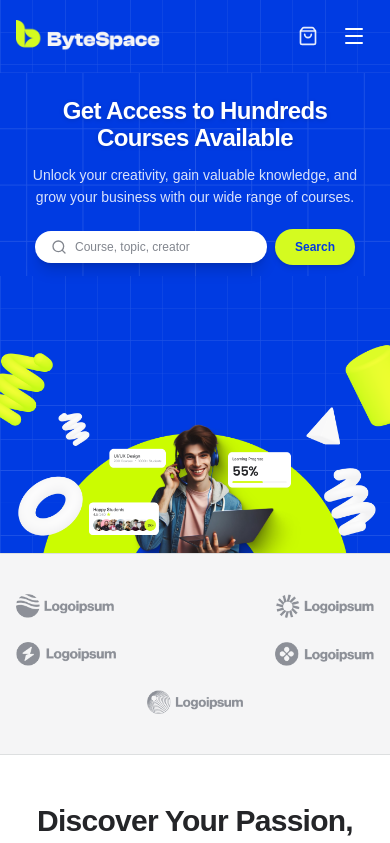
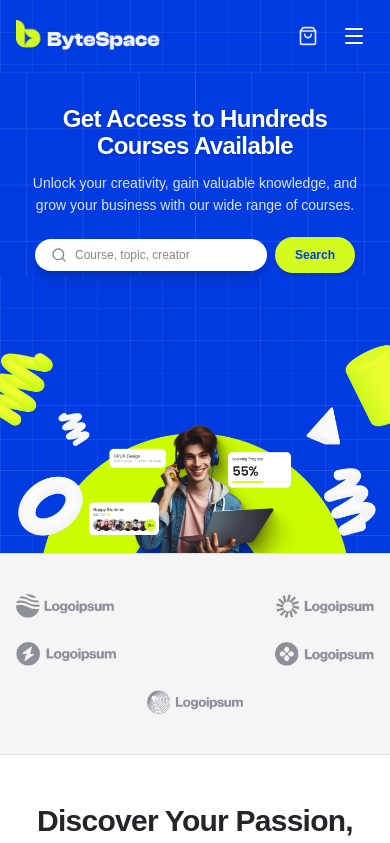
Before and after one commit to Barkat-Ullah/bytespace-dointech, a Next.js app: page / in a window 390 px wide. Shown: the top 843 px of the page. Built offline with nearby package versions, Linux system fonts and the light colour scheme.

Commit message:
style(hero): adjust hero content vertical positioning with fluid responsive spacing

```diff
--- a/src/app/components/pages/HeroSection.tsx
+++ b/src/app/components/pages/HeroSection.tsx
@@ -31,7 +31,7 @@ const HeroSection = () => {
                 />
 
                 {/* Foreground Content: Title, Description, and Search Bar */}
-                <div className="absolute inset-x-0 top-0 z-10 pt-6 md:pt-8 lg:pt-10 xl:pt-14">
+                <div className="absolute inset-x-0 top-0 z-10 pt-[clamp(2rem,6vw,10.5rem)]">
                     <NMContainer>
                         <div className="max-w-3xl lg:max-w-4xl mx-auto text-center flex flex-col items-center">
 
```
